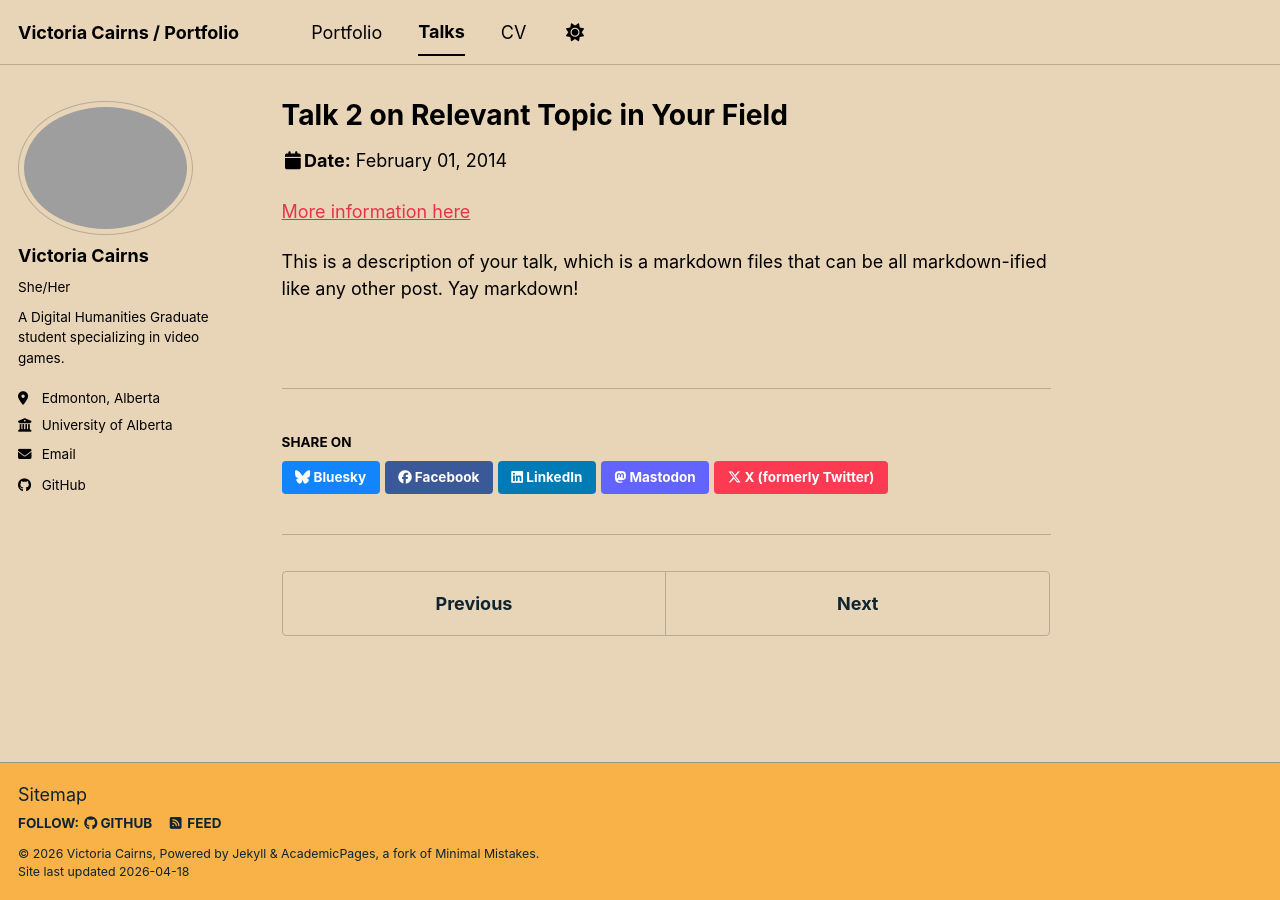
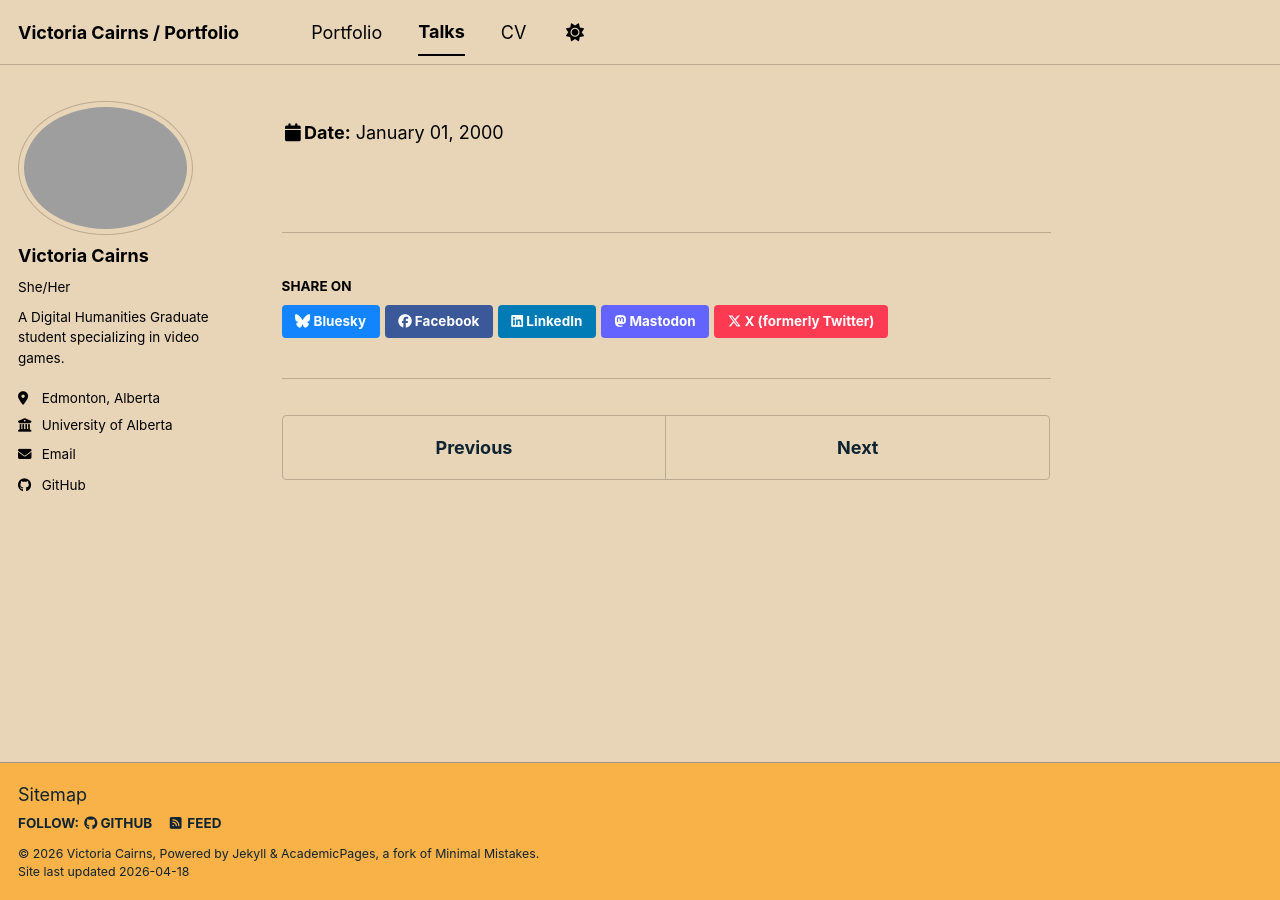
Before and after one commit to Rosethorn250/about, a Jekyll site: the page built from _talks/2014-02-01-talk-2.md, in a window 1280 px wide. Built offline with Jekyll 4.4.1, drawn with Linux system fonts in a browser that asks for light colours; a script bundle is joined from its source files by our own code; library files that are not in the unit come from our copies.

Commit message:
Update 2014-02-01-talk-2.md

```diff
--- a/_talks/2014-02-01-talk-2.md
+++ b/_talks/2014-02-01-talk-2.md
@@ -1,13 +1,9 @@
 ---
-title: "Talk 2 on Relevant Topic in Your Field"
+title: ""
 collection: talks
-type: "Talk"
-permalink: /talks/2014-02-01-talk-2
-venue: "London School of Testing"
-date: 2014-02-01
-location: "London, UK"
+type: ""
+permalink: /talks/
+venue: ""
+date: 2000-01-01
+location: ""
 ---
-
-[More information here](http://example2.com)
-
-This is a description of your talk, which is a markdown files that can be all markdown-ified like any other post. Yay markdown!
```
